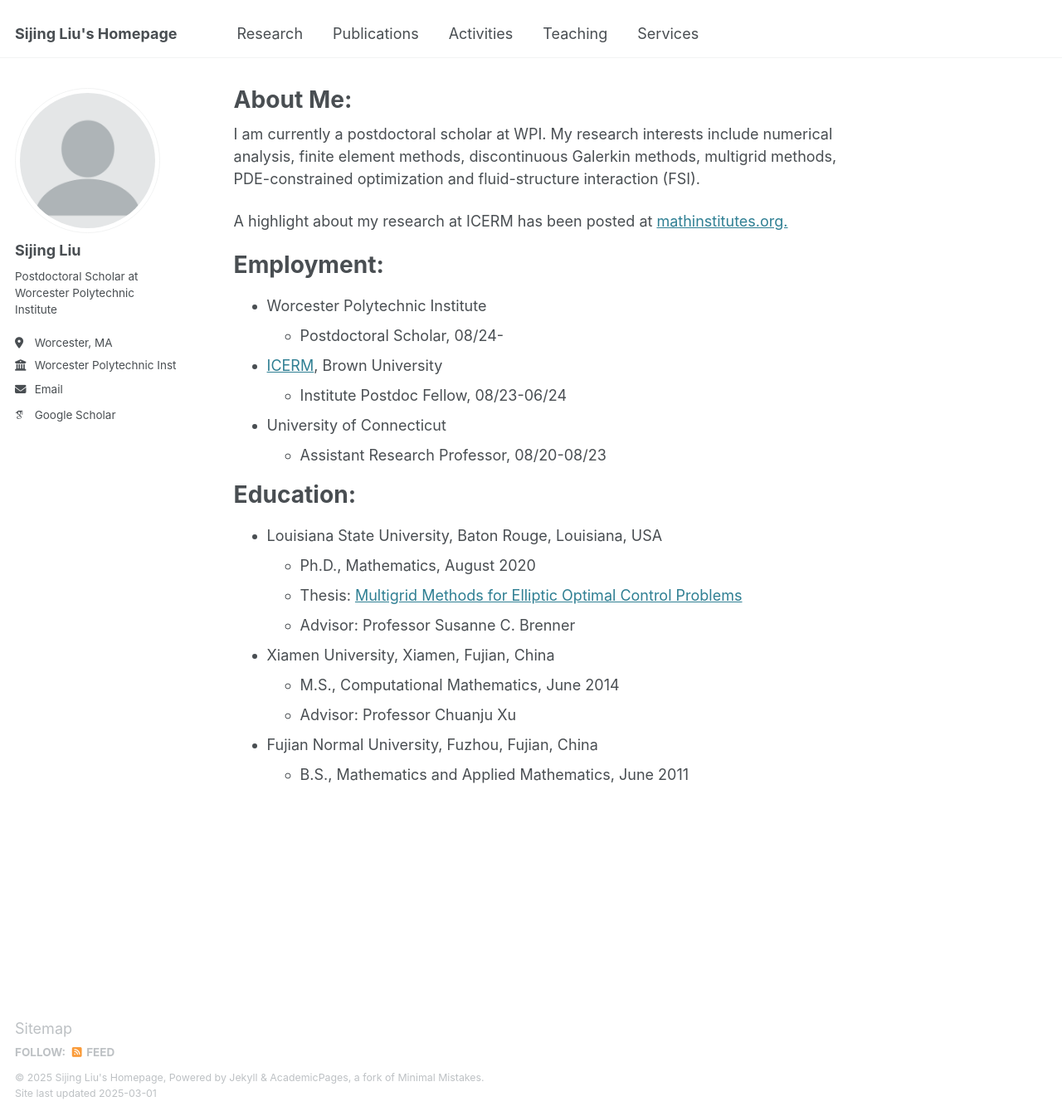
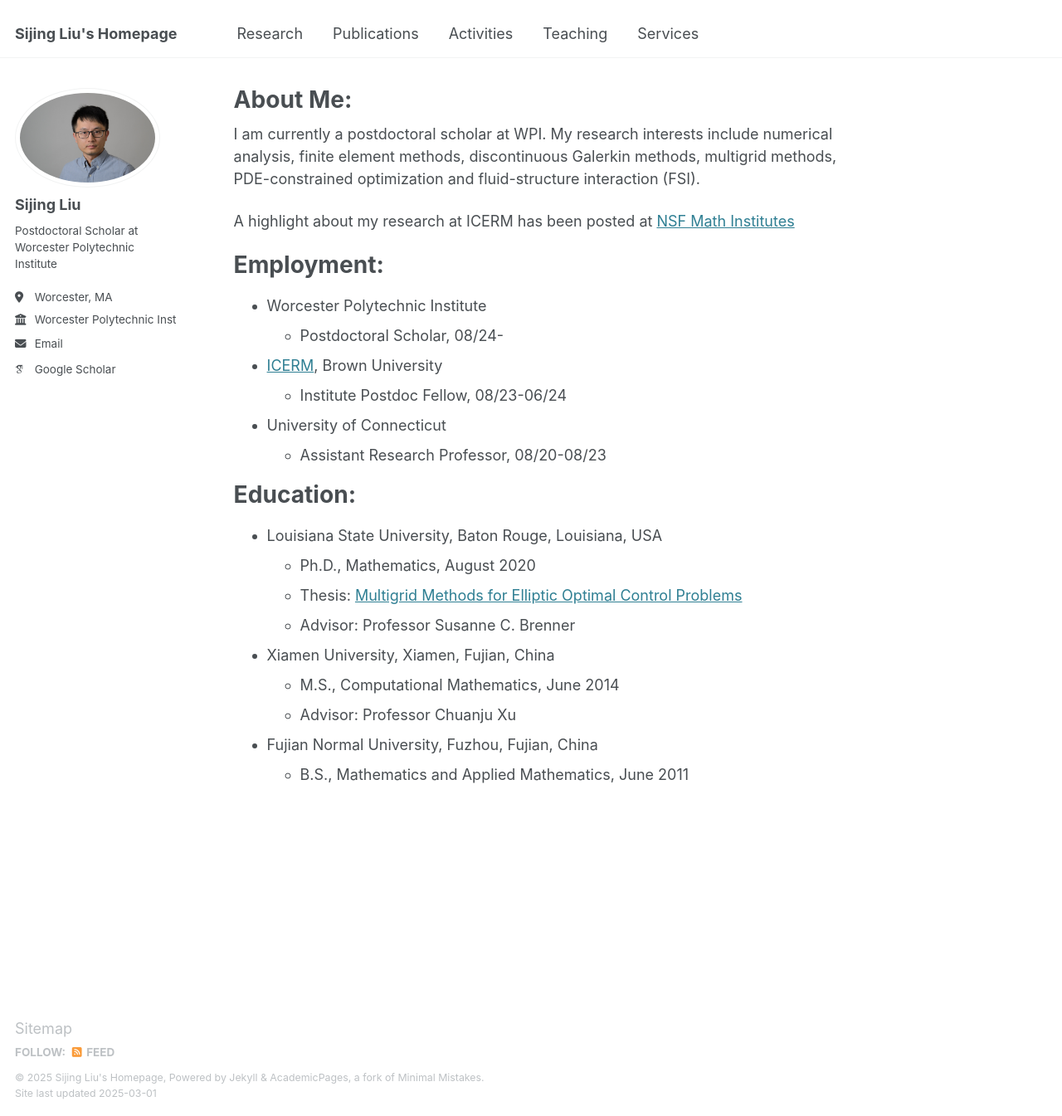
Before and after one commit to sijingliu/sijingliu.github.io, a Jekyll site: the page built from _pages/about.md, in a window 1280 px wide and 1345 px high. Shown: the whole window at 83% size. Built offline with Jekyll 4.4.1, drawn with Linux system fonts in a browser that asks for light colours; some web fonts are replaced.

Commit message:
homepage3

```diff
--- a/_config.yml
+++ b/_config.yml
@@ -22,7 +22,7 @@ repository               : "sijingliu/sijingliu.github.io"
 #               Additional customization can be done by editing /_includes/author-profile.html
 author:
   # Biographic information
-  avatar           : "profile.png"
+  avatar           : "liu1.jpg"
   name             : "Sijing Liu"
   pronouns         : # example: "she/her"
   bio              : "Postdoctoral Scholar at Worcester Polytechnic Institute"
--- a/_pages/about.md
+++ b/_pages/about.md
@@ -9,7 +9,7 @@ redirect_from:
 
 I am currently a postdoctoral scholar at WPI. My research interests include numerical analysis, finite element methods, discontinuous Galerkin methods, multigrid methods, PDE-constrained optimization and fluid-structure interaction (FSI).
 
-A highlight about my research at ICERM has been posted at [mathinstitutes.org.](https://mathinstitutes.org/highlights/a-second-order-correction-method-for-a-parabolic-parabolic-interface-problem)
+A highlight about my research at ICERM has been posted at [NSF Math Institutes](https://mathinstitutes.org/highlights/a-second-order-correction-method-for-a-parabolic-parabolic-interface-problem)
 
 <!-- This is the front page of a website that is powered by the [Academic Pages template](https://github.com/academicpages/academicpages.github.io) and hosted on GitHub pages. [GitHub pages](https://pages.github.com) is a free service in which websites are built and hosted from code and data stored in a GitHub repository, automatically updating when a new commit is made to the repository. This template was forked from the [Minimal Mistakes Jekyll Theme](https://mmistakes.github.io/minimal-mistakes/) created by Michael Rose, and then extended to support the kinds of content that academics have: publications, talks, teaching, a portfolio, blog posts, and a dynamically-generated CV. You can fork [this template](https://github.com/academicpages/academicpages.github.io) right now, modify the configuration and markdown files, add your own PDFs and other content, and have your own site for free, with no ads! -->
 
```
Also changed, not shown: images/liu1.JPG (added), 2 other files.
